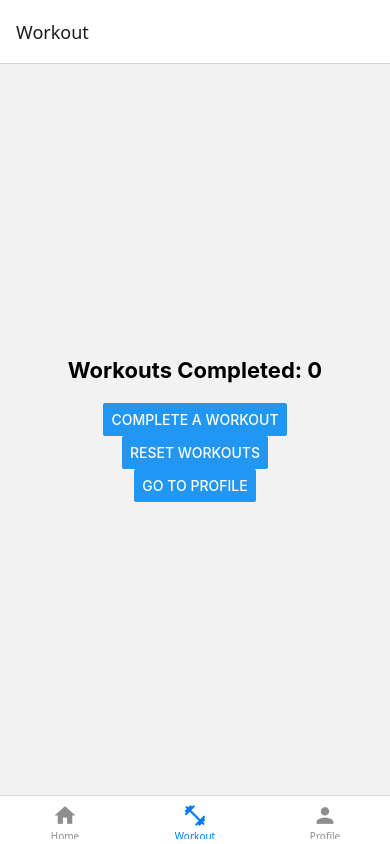
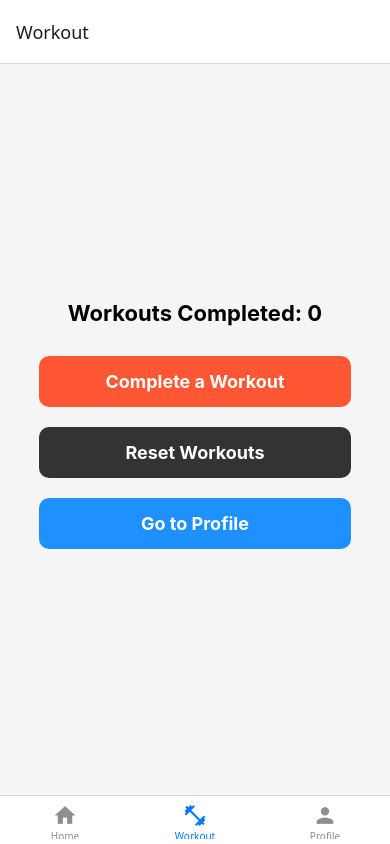
Before and after one commit to Chakrapanikurra/GymGeneuis, a React Native app: screen /Workout in a window 390 px wide. Built offline with nearby package versions, Linux system fonts and the light colour scheme.

Commit message:
Added touchableopacity buttons to workout page

```diff
--- a/screens/workoutScreen.js
+++ b/screens/workoutScreen.js
@@ -1,5 +1,5 @@
 import React, { useContext } from 'react';
-import { View, Text, Button, StyleSheet } from 'react-native';
+import { View, Text, StyleSheet, TouchableOpacity } from 'react-native';
 import { AppContext } from '../context/AppContext';
 
 const WorkoutScreen = ({ navigation }) => {
@@ -8,9 +8,27 @@ const WorkoutScreen = ({ navigation }) => {
   return (
     <View style={styles.container}>
       <Text style={styles.title}>{`Workouts Completed: ${workoutCount}`}</Text>
-      <Button title="Complete a Workout" onPress={() => setWorkoutCount(workoutCount + 1)} />
-      <Button title="Reset Workouts" onPress={() => resetWorkoutCount()} />
-      <Button title="Go to Profile" onPress={() => navigation.navigate('Profile')} />
+
+      <TouchableOpacity
+        style={styles.button}
+        onPress={() => setWorkoutCount(workoutCount + 1)}
+      >
+        <Text style={styles.buttonText}>Complete a Workout</Text>
+      </TouchableOpacity>
+
+      <TouchableOpacity
+        style={[styles.button, styles.resetButton]}
+        onPress={() => resetWorkoutCount()}
+      >
+        <Text style={styles.buttonText}>Reset Workouts</Text>
+      </TouchableOpacity>
+
+      <TouchableOpacity
+        style={[styles.button, styles.profileButton]}
+        onPress={() => navigation.navigate('Profile')}
+      >
+        <Text style={styles.buttonText}>Go to Profile</Text>
+      </TouchableOpacity>
     </View>
   );
 };
@@ -20,12 +38,32 @@ const styles = StyleSheet.create({
     flex: 1,
     alignItems: 'center',
     justifyContent: 'center',
+    backgroundColor: '#f5f5f5'
   },
   title: {
     fontSize: 22,
     fontWeight: 'bold',
-    marginBottom: 20,
+    marginBottom: 20
   },
+  button: {
+    backgroundColor: '#ff5733',
+    padding: 15,
+    borderRadius: 10,
+    marginVertical: 10,
+    width: '80%',
+    alignItems: 'center'
+  },
+  resetButton: {
+    backgroundColor: '#333'  // Darker color for reset
+  },
+  profileButton: {
+    backgroundColor: '#1e90ff' // Blue for navigation
+  },
+  buttonText: {
+    color: '#fff',
+    fontSize: 18,
+    fontWeight: 'bold'
+  }
 });
 
 export default WorkoutScreen;
```
